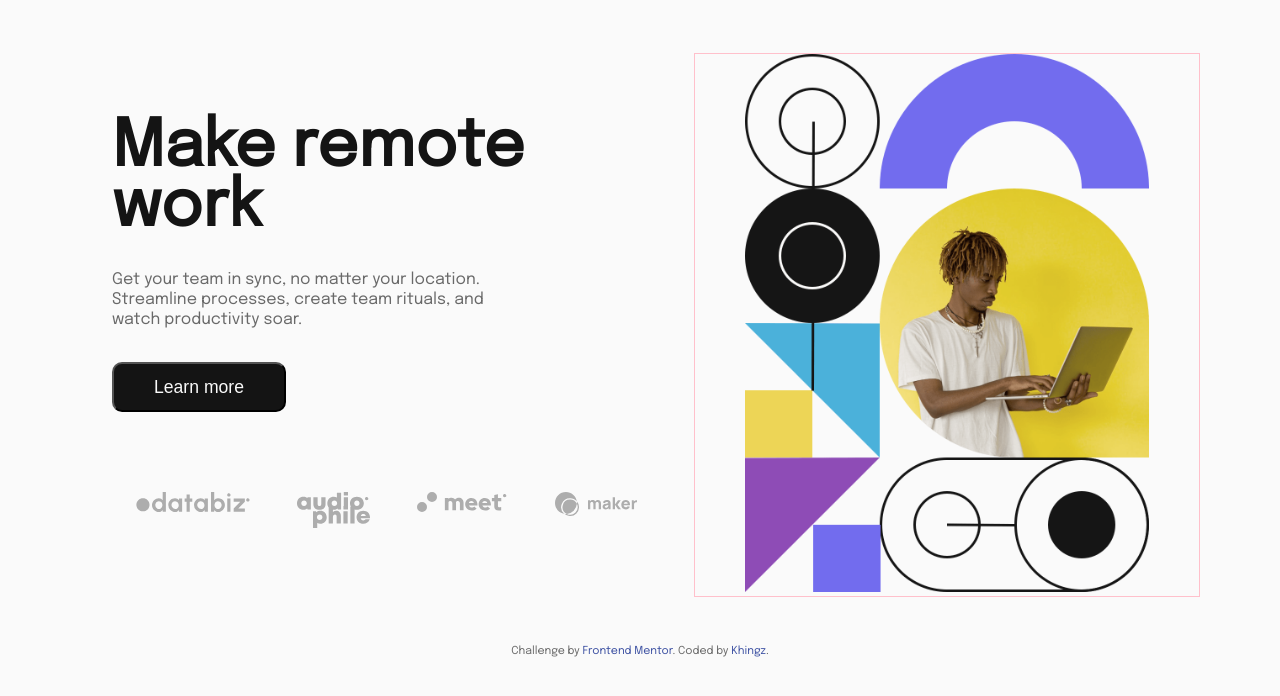
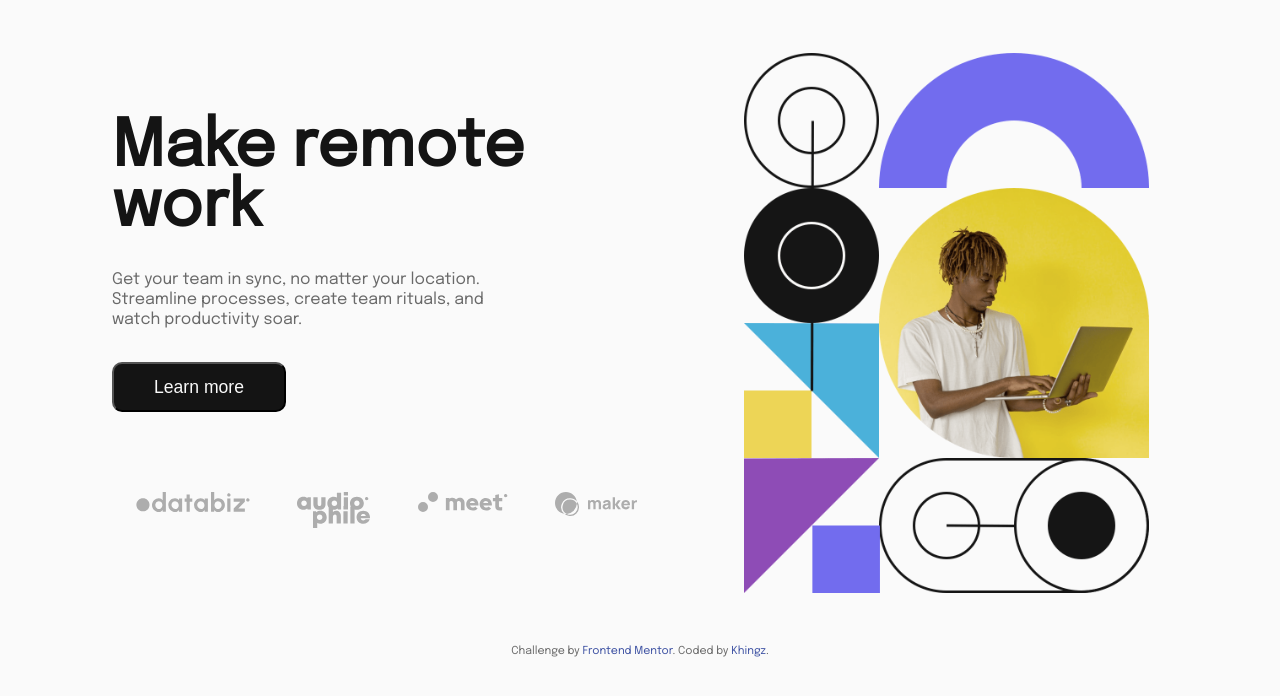
Before and after one commit to Khingz/Intro-section-with-dropdown-navigation, a plain HTML site: page index.html in a window 1280 px wide. Shown: the part 60-756 px from the top of the page. Drawn offline with Linux system fonts and the light colour scheme.

Commit message:
pink border removed from hero image

```diff
--- a/css/style.css
+++ b/css/style.css
@@ -179,7 +179,6 @@ main {
 
 .main-right {
   width: 50%;
-  border: solid 1px pink;
   text-align: center;
 }
 .main-right img {
```
